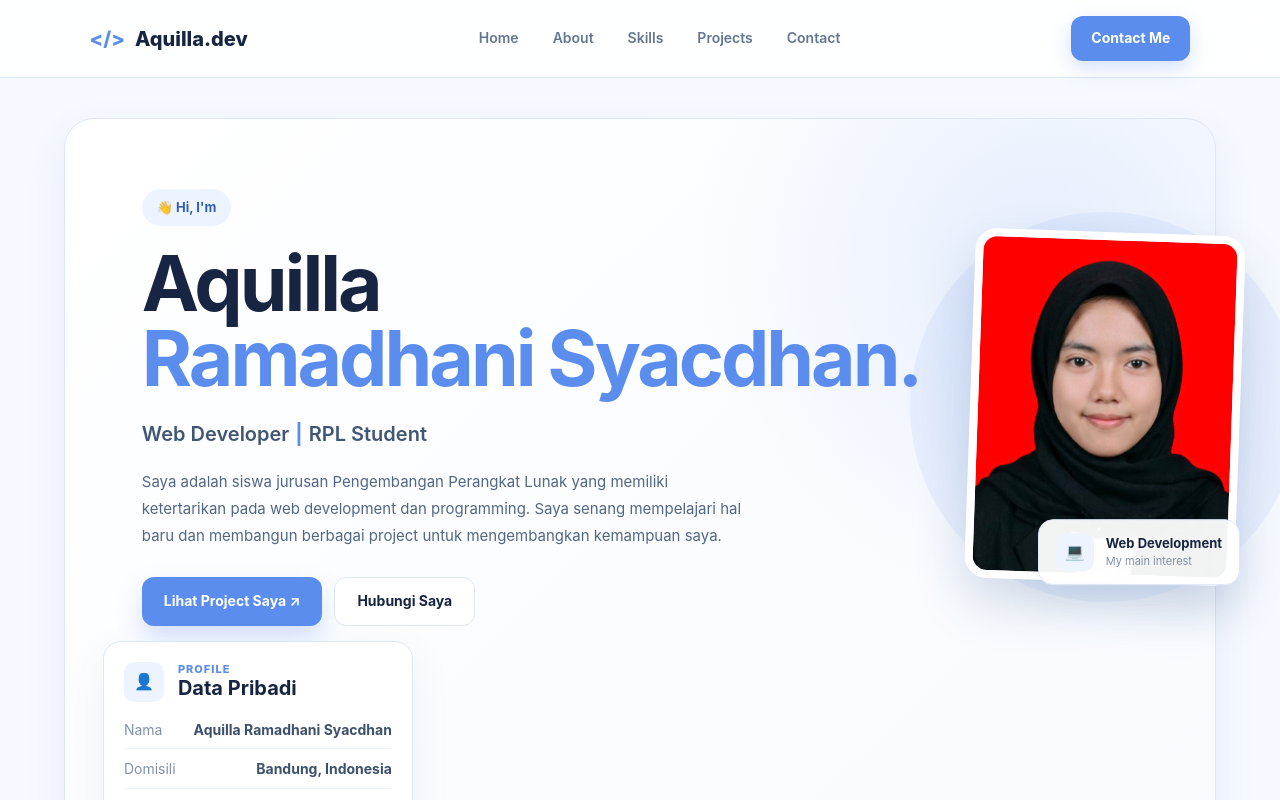
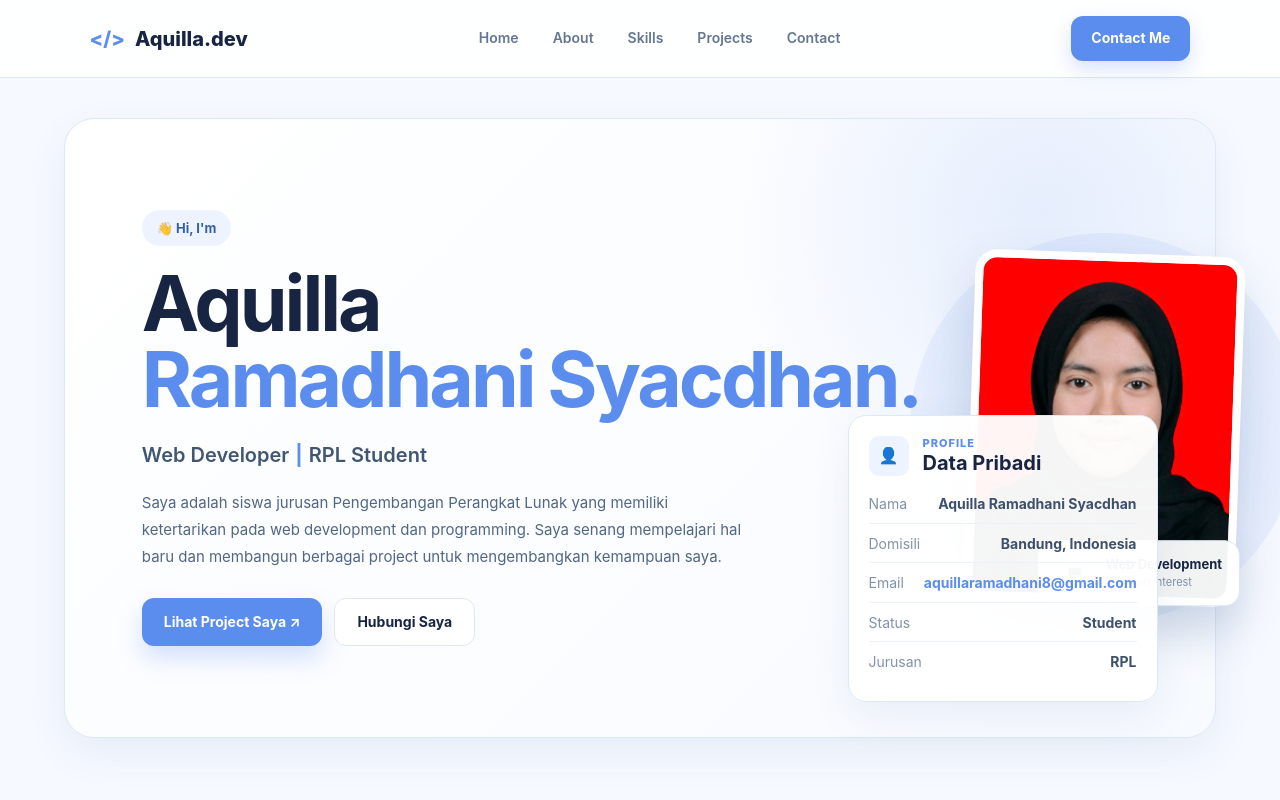
Before and after one commit to aquillaSr28889/aquilla-portfolio, a React (Vite) app: page / in a window 1280 px wide. Shown: the top 800 px of the page. Built offline with nearby package versions, Linux system fonts and the light colour scheme.

Commit message:
fix profile card position

```diff
--- a/src/App.css
+++ b/src/App.css
@@ -2479,9 +2479,13 @@ footer {
    ========================================= */
 
 .personal-card {
-  position: relative;
+  position: absolute;
+  right: 5%;
+  bottom: 35px;
+  width: 310px;
+  padding: 20px;
+  box-sizing: border-box;
   z-index: 5;
-  box-sizing: border-box;
 }
 
 .personal-card .card-title {
@@ -2528,8 +2532,8 @@ footer {
    ANIMASI HERO
    ========================================= */
 
-.hero-text {
-  animation: heroTextIn 0.8s ease-out both;
+.hero-visual {
+  position: relative;
 }
 
 .photo-area {
```
